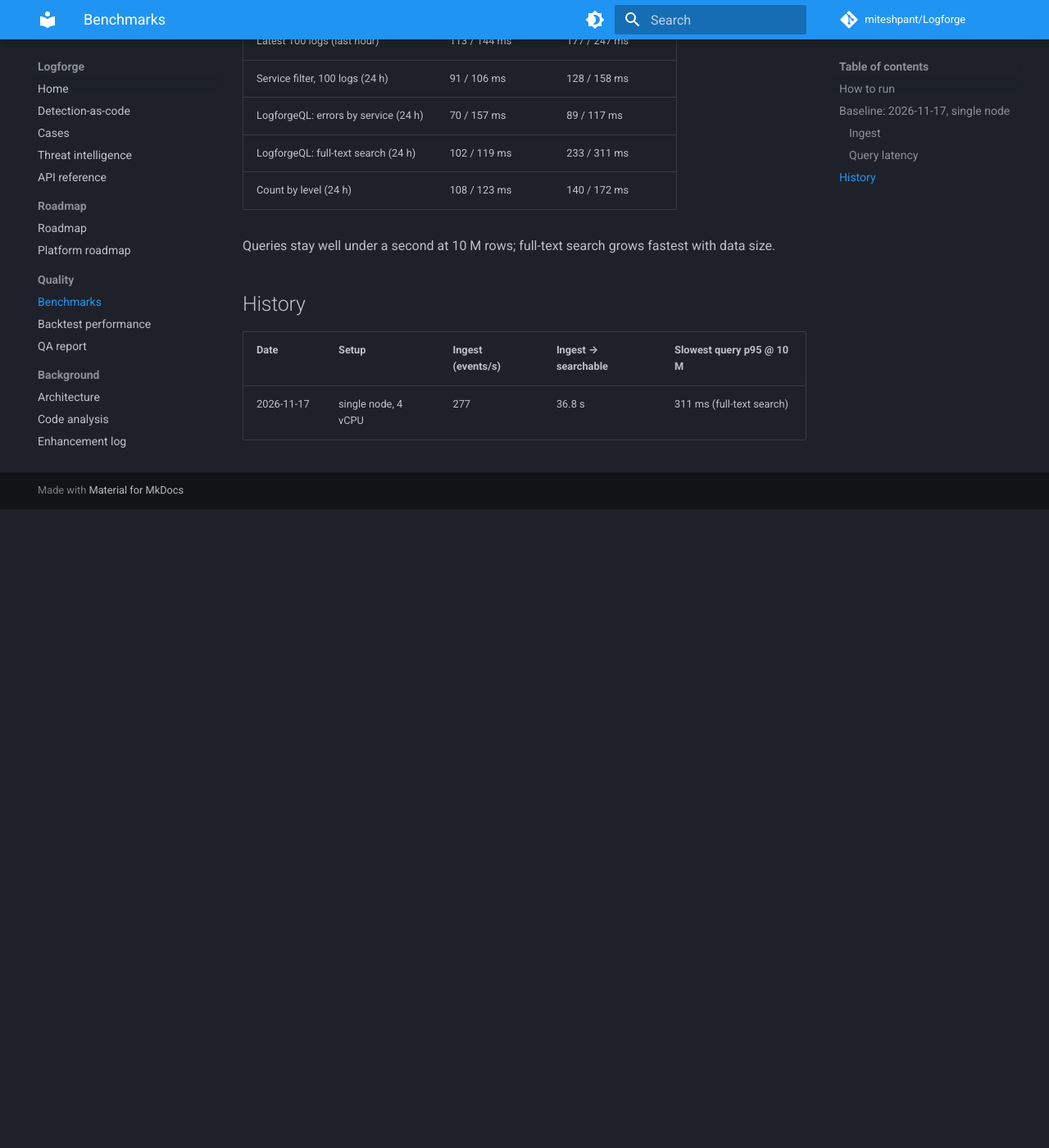
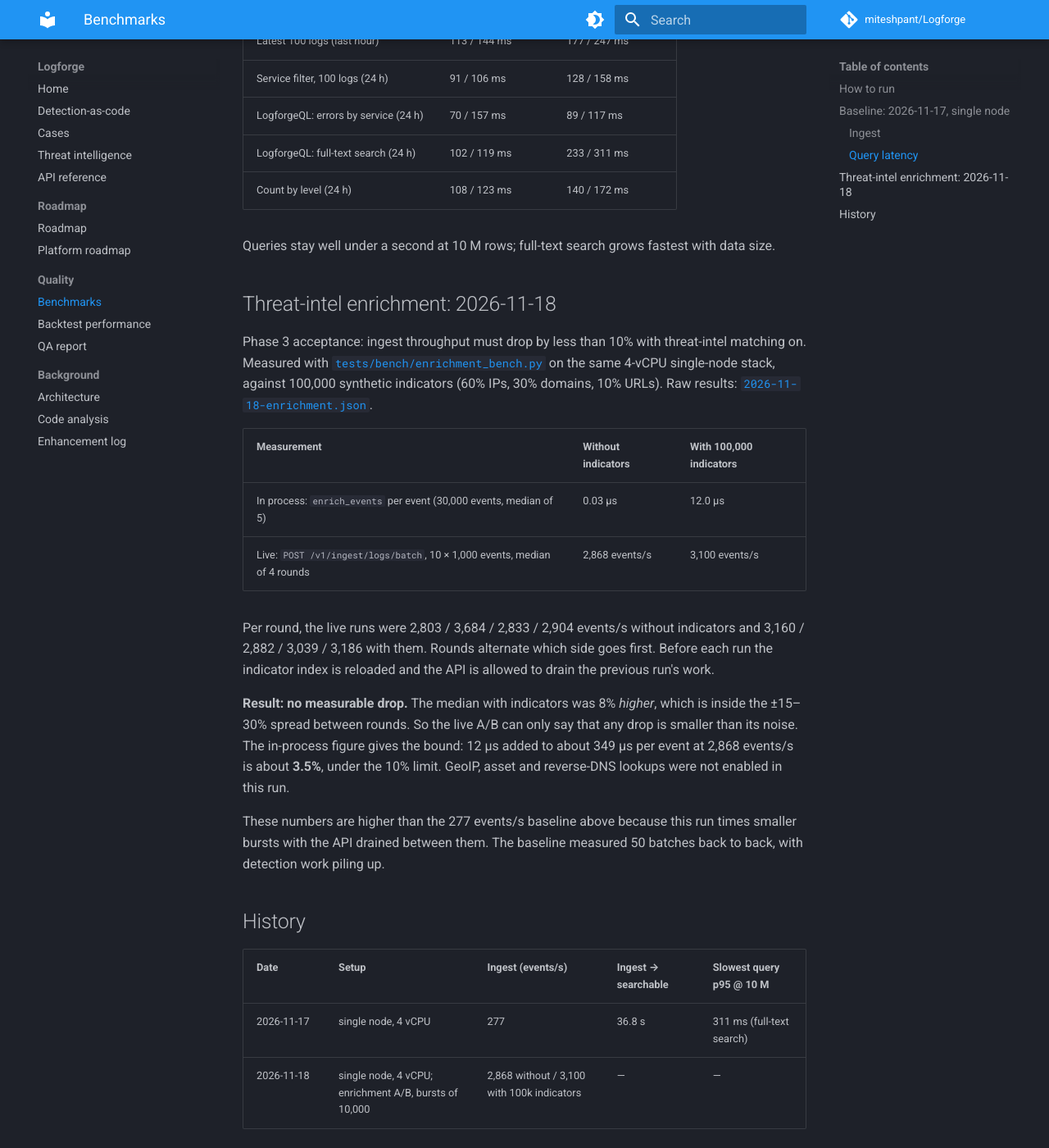
Before and after one commit to miteshpant/Logforge, an MkDocs documentation site: the page built from docs/benchmarks/README.md, in a window 1280 px wide and 1400 px high, scrolled down 1556 px. Shown: the whole window at 82% size. Built offline with MkDocs 1.6.1 and Material for MkDocs 9.7.7, drawn with Linux system fonts in a browser that asks for light colours; comment, search, counter and statistics services are not loaded; before the commit the page ends 2177 px from its top, so only the background shows below that.

Commit message:
P3.7 Record the enrichment benchmark; README for Phase 3
Live ingest A/B with 100k indicators: no measurable drop (2,868 events/s
without, 3,100 with, inside run-to-run noise). In process, matching adds
12 us per event, a bound of about 3.5%.

Co-Authored-By: Claude Opus 5.5 <noreply@anthropic.com>
Claude-Session: https://claude.ai/code/session_017j6Y7u5fbgghW6rbktQFja

```diff
--- a/docs/benchmarks/README.md
+++ b/docs/benchmarks/README.md
@@ -60,8 +60,39 @@ multiple workers are tracked in [ROADMAP.md](../ROADMAP.md).
 Queries stay well under a second at 10 M rows; full-text search grows fastest
 with data size.
 
+## Threat-intel enrichment: 2026-11-18
+
+Phase 3 acceptance: ingest throughput must drop by less than 10% with
+threat-intel matching on. Measured with
+[`tests/bench/enrichment_bench.py`](https://github.com/miteshpant/Logforge/blob/main/tests/bench/enrichment_bench.py)
+on the same 4-vCPU single-node stack, against 100,000 synthetic indicators
+(60% IPs, 30% domains, 10% URLs). Raw results:
+[`2026-11-18-enrichment.json`](./2026-11-18-enrichment.json).
+
+| Measurement | Without indicators | With 100,000 indicators |
+|---|---|---|
+| In process: `enrich_events` per event (30,000 events, median of 5) | 0.03 µs | 12.0 µs |
+| Live: `POST /v1/ingest/logs/batch`, 10 × 1,000 events, median of 4 rounds | 2,868 events/s | 3,100 events/s |
+
+Per round, the live runs were 2,803 / 3,684 / 2,833 / 2,904 events/s
+without indicators and 3,160 / 2,882 / 3,039 / 3,186 with them. Rounds
+alternate which side goes first. Before each run the indicator index is
+reloaded and the API is allowed to drain the previous run's work.
+
+**Result: no measurable drop.** The median with indicators was 8% *higher*,
+which is inside the ±15–30% spread between rounds. So the live A/B can only
+say that any drop is smaller than its noise. The in-process figure gives the
+bound: 12 µs added to about 349 µs per event at 2,868 events/s is about
+**3.5%**, under the 10% limit. GeoIP, asset and reverse-DNS lookups were not
+enabled in this run.
+
+These numbers are higher than the 277 events/s baseline above because this
+run times smaller bursts with the API drained between them. The baseline
+measured 50 batches back to back, with detection work piling up.
+
 ## History
 
 | Date | Setup | Ingest (events/s) | Ingest → searchable | Slowest query p95 @ 10 M |
 |---|---|---|---|---|
 | 2026-11-17 | single node, 4 vCPU | 277 | 36.8 s | 311 ms (full-text search) |
+| 2026-11-18 | single node, 4 vCPU; enrichment A/B, bursts of 10,000 | 2,868 without / 3,100 with 100k indicators | — | — |
```
Also changed, not shown: README.md (+5 -2 lines), docs/PLATFORM_ROADMAP.md (+1 -1 lines), docs/benchmarks/2026-11-18-enrichment.json (added, +62 -0 lines), docs/threat-intel.md (+3 -3 lines).
